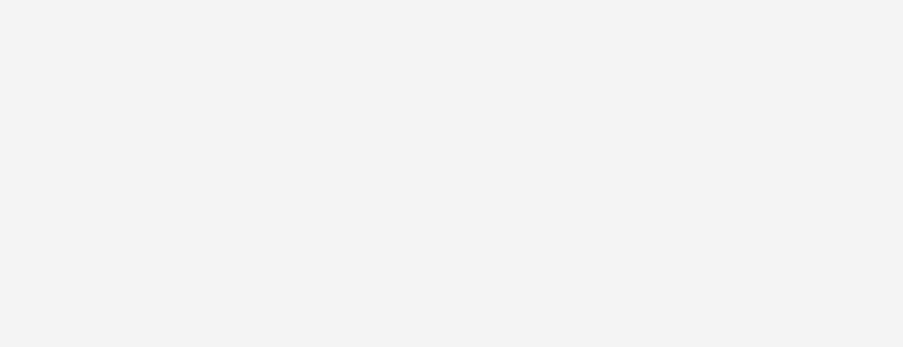
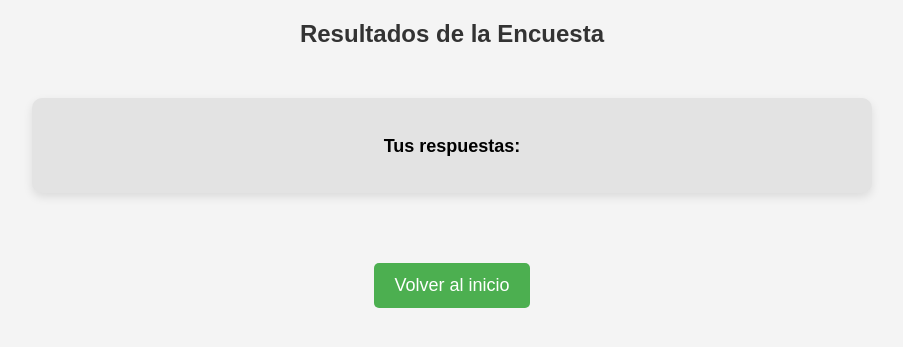
Before and after one commit to nicomr05/HackUDC, a Flask app: page /resultados in a window 1280 px wide. Before the commit the part shown is empty. Shown: the top 347 px of the page, without its empty margins (188-1091 px from the left). Run offline with Flask 3, Linux system fonts and the light colour scheme.

Commit message:
Actualización del diseño para mostrar los resultados finales

```diff
--- a/pagweb/static/resultados.css
+++ b/pagweb/static/resultados.css
@@ -5,11 +5,46 @@
     padding: 0;
     text-align: center;
 }
-.result-container {
+
+#result-container {
     max-width: 800px;
     margin: 50px auto;
     padding: 20px;
-    background: white;
+    background: #e3e3e3;
     border-radius: 10px;
     box-shadow: 0px 4px 10px rgba(0, 0, 0, 0.1);
 }
+
+h2 {
+    color: #333;
+}
+
+#result-container p {
+    font-size: 18px;
+    font-weight: bold;
+    margin-bottom: 10px;
+}
+
+#result-container div {
+    background: #f4f4f4;
+    padding: 15px;
+    border-radius: 8px;
+    margin: 10px 10px;
+    font-size: 16px;
+}
+
+a {
+    display: inline-block;
+    background-color: #4CAF50;
+    color: white;
+    padding: 12px 20px;
+    margin-top: 20px;
+    text-decoration: none;
+    border-radius: 5px;
+    font-size: 18px;
+    transition: 0.3s;
+}
+
+a:hover {
+    background-color: #45a049;
+}
--- a/pagweb/templates/resultados.html
+++ b/pagweb/templates/resultados.html
@@ -16,7 +16,20 @@
             <option value="a">Acuerdo</option>
         </select>
         {% endfor %}
-        <label type = "submit" value = "Completar">
+
+        <h2>Resultados de la Encuesta</h2>
+
+        <div id="result-container">
+            <p>Tus respuestas:</p>
+            <ul>
+                {% for num, respuesta in respuestas %}
+                    <div><strong>Pregunta {{ num }}:</strong> {{ respuesta }}</div>
+                {% endfor %}
+            </ul>
+        </div>
+
+        <a href="/">Volver al inicio</a>
+
     </form>
 </body>
 </html>
```
